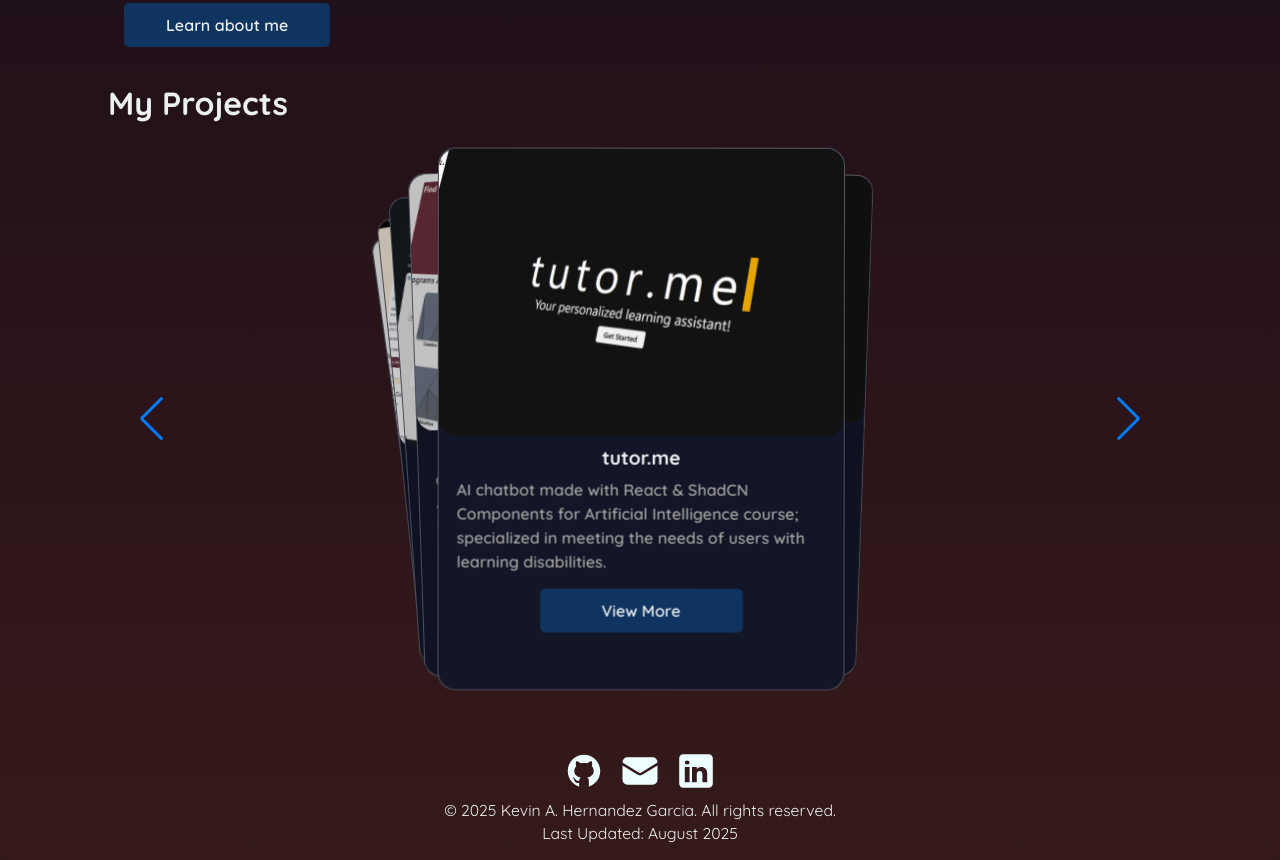
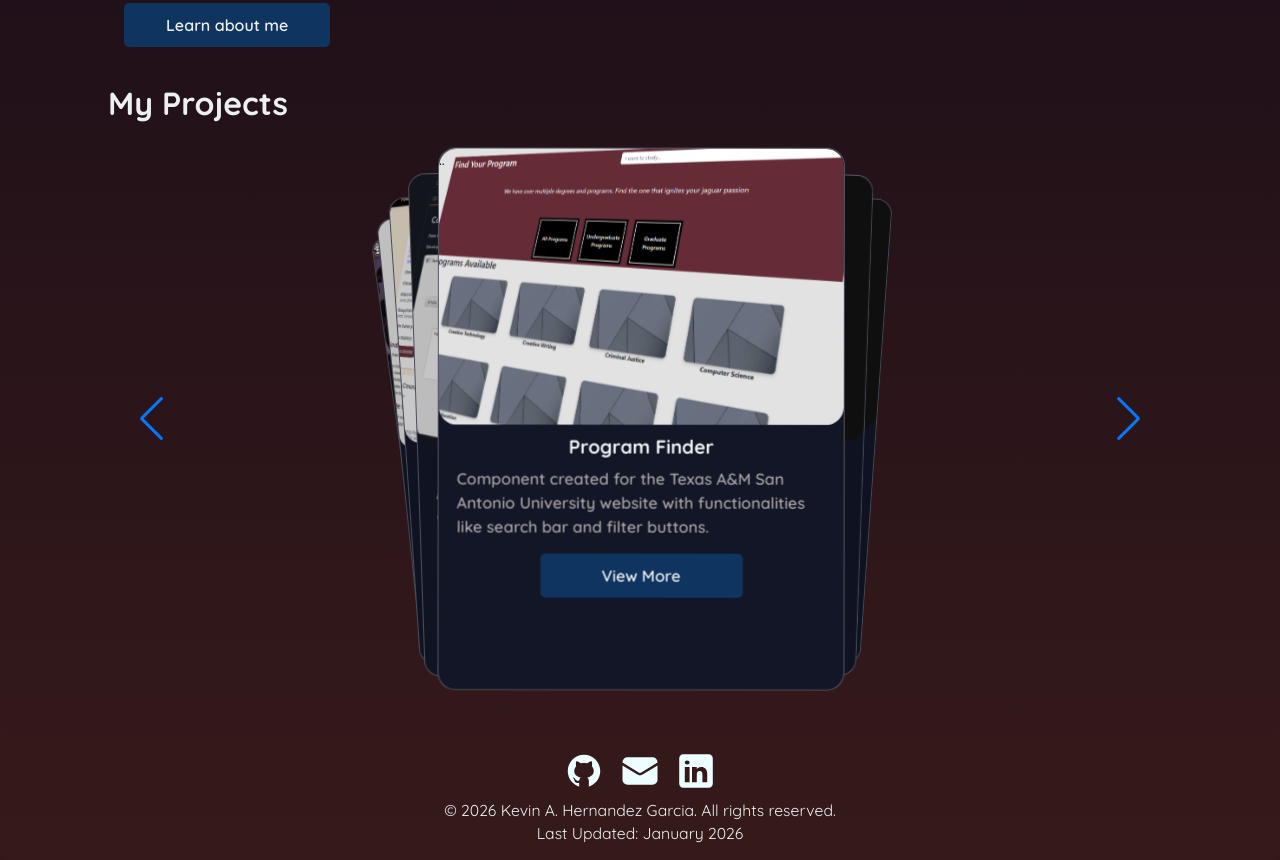
Before and after one commit to Alke-14/testWeb, a website: page index.html in a window 1280 px wide. Shown: the part 1178-2038 px from the top of the page. Drawn offline with nearby package versions, Linux system fonts and the light colour scheme.

Commit message:
fix: fix swiper navigation because buttons were broken, and updated the footer

```diff
--- a/src/footer.js
+++ b/src/footer.js
@@ -19,6 +19,6 @@ footer.innerHTML = `<footer class="grid text-center text-sm p-4 mt-4 rounded-lg
                     </svg>
                 </a>
             </div>
-            <p>&copy; 2025 Kevin A. Hernandez Garcia. All rights reserved.</p>
-            <p>Last Updated: August 2025</p>
+            <p>&copy; 2026 Kevin A. Hernandez Garcia. All rights reserved.</p>
+            <p>Last Updated: January 2026</p>
         </footer>`;
--- a/src/main.css
+++ b/src/main.css
@@ -183,6 +183,27 @@ p, a {
     width: 100%;
     object-fit: cover;
     border-radius: inherit;
+}
+
+.swiper-3d .swiper-slide {
+  pointer-events: auto;
+  transform-style: preserve-3d;
+  z-index: 1;
+}
+
+.swiper-3d .swiper-wrapper {
+  pointer-events: none;
+}
+
+.swiper-3d .swiper-slide * {
+  pointer-events: auto;
+}
+
+.swiper-3d a,
+.swiper-3d button {
+  pointer-events: auto;
+  position: relative;
+  z-index: 50;
 }
 
 .container {
--- a/src/script.js
+++ b/src/script.js
@@ -7,10 +7,13 @@ const swiper = new Swiper('.swiper', {
   initialSlide: 4,
   spaceBetween: 30,
   centeredSlides: true,
-  autoplay: {
-    delay: 2500,
-    disableOnInteraction: false,
-  },
+  preventClicks: false,
+  preventClicksPropagation: false,
+  touchStartPreventDefault: false,
+  // autoplay: {
+  //   delay: 2500,
+  //   disableOnInteraction: false,
+  // },
   loop: false,
   effect:'cards',
   cardsEffect: {
```
